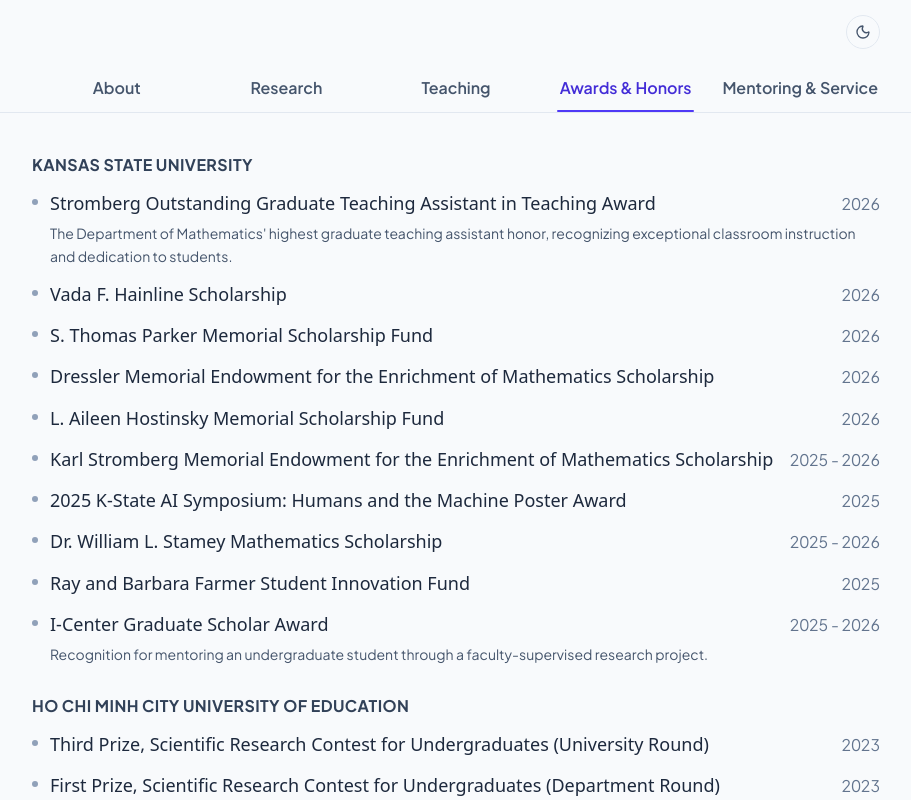
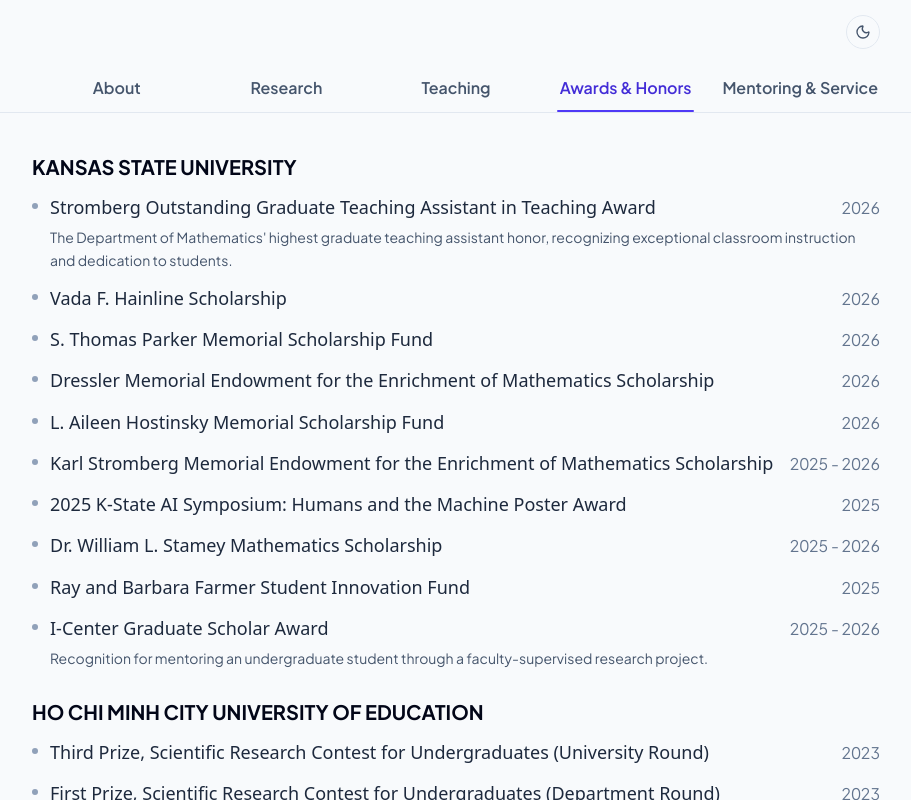
Before and after one commit to nhungnh-dot/nhungnh-dot.github.io, a React (Vite) app: page / in a window 1280 px wide. Both pictures are taken after a click on the tab "Awards & Honors". Shown: the top 800 px of the page, without its empty margins (184-1095 px from the left). Built offline with nearby package versions, Linux system fonts and the light colour scheme.

Commit message:
Make institution headings visibly prominent in awards list

```diff
--- a/src/components/AwardsHonors.tsx
+++ b/src/components/AwardsHonors.tsx
@@ -10,7 +10,7 @@
         <div className="space-y-6 sm:space-y-7">
           {institutions.map(institution => (
             <section key={institution} aria-label={institution}>
-              <h2 className="mb-3 text-sm font-bold uppercase tracking-wide text-slate-700 dark:text-slate-300">
+              <h2 className="mb-3 text-base sm:text-lg font-extrabold uppercase tracking-normal text-slate-950 dark:text-white">
                 {institution}
               </h2>
               <ul className="space-y-3">
```
